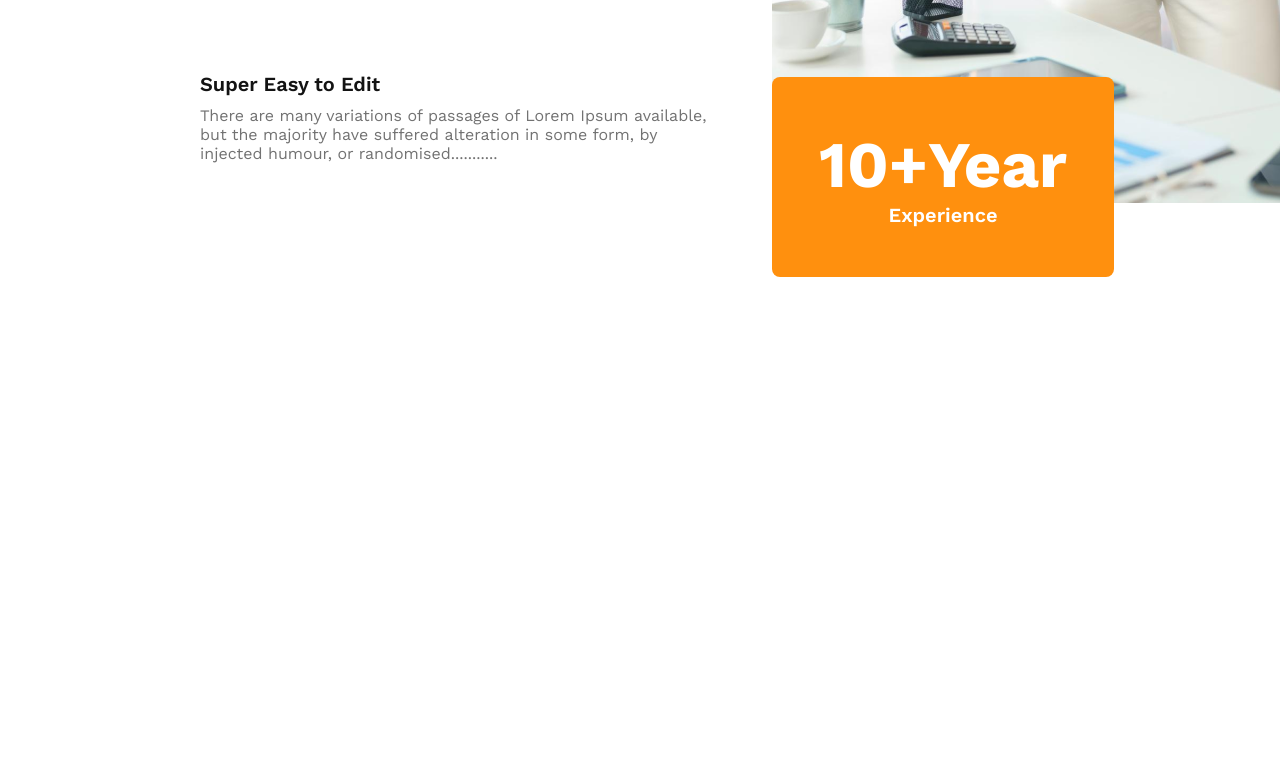
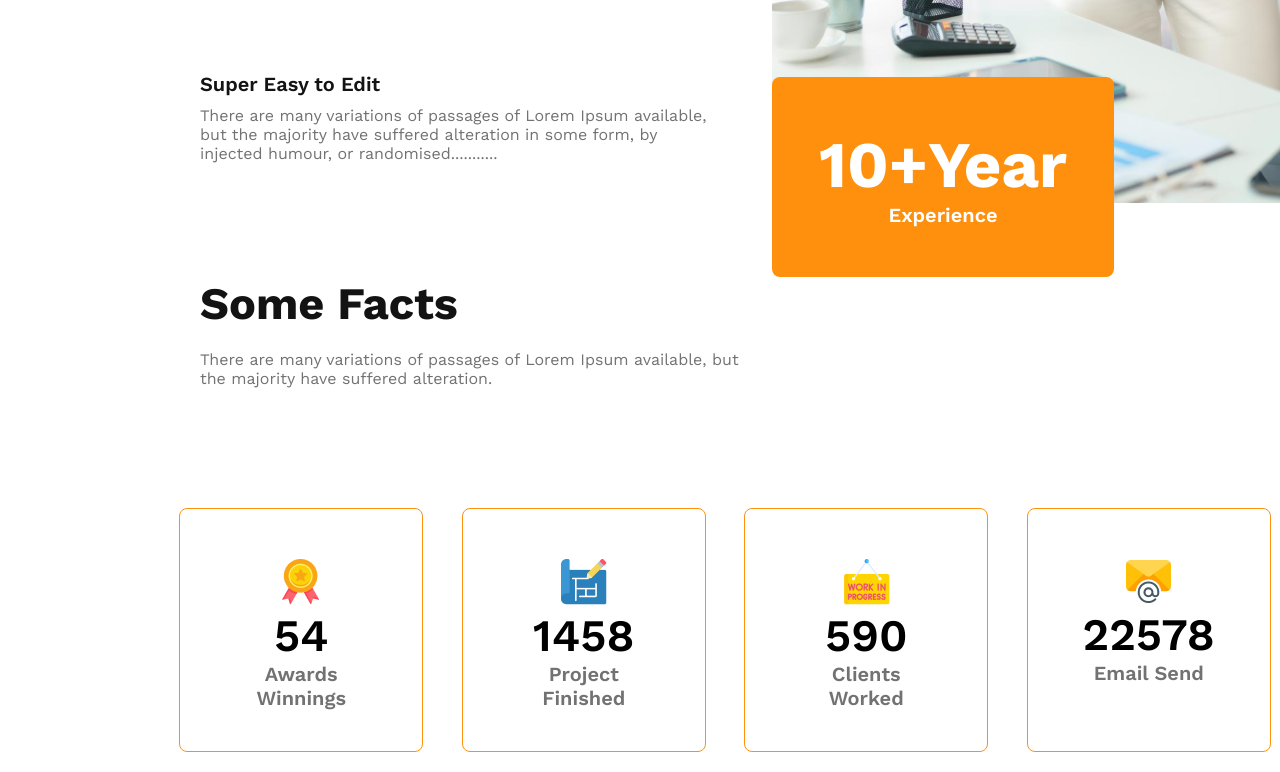
Before and after one commit to amal980/g3-responsive-website, a plain HTML site: page index.html in a window 1280 px wide. Shown: the part 2829-3601 px from the top of the page. Before the commit the page ends 3106 px from the top, so only its background shows below. Drawn offline with nearby package versions, Linux system fonts and the light colour scheme.

Commit message:
added product section

```diff
--- a/index.html
+++ b/index.html
@@ -89,6 +89,45 @@
 
             </div>
         </section>
+        <section>
+            <div class="facts">
+                <h3 class="fact-title">Some Facts</h3>
+                <p class="fact-description">There are many variations of passages of Lorem
+                   Ipsum available, but the majority have suffered alteration.</p>
+            </div>
+        </section>
+        <section>
+            <div class="product">
+                <div class="product-quantity">
+                    <div class="quantity">
+                        <img src="images/icons/ribon.png" alt="">
+                    <h3>54</h3>
+                    <p>Awards Winnings</p>
+                    </div>
+                </div>
+                <div class="product-quantity">
+                   <div class="quantity">
+                    <img src="images/icons/projects.png" alt="">
+                    <h3>1458</h3>
+                    <p>Project Finished</p>
+                   </div>
+                </div>
+                <div class="product-quantity">
+                   <div class="quantity">
+                    <img src="images/icons/customers.png" alt="">
+                    <h3>590</h3>
+                    <p>Clients Worked</p>
+                   </div>
+                </div>
+                <div class="product-quantity">
+                   <div class="quantity">
+                    <img src="images/icons/email.png" alt="">
+                    <h3>22578</h3>
+                    <p>Email Send</p>
+                   </div>
+                </div>
+            </div>
+        </section>
 
     </main>
     <footer>
--- a/styles/architect.css
+++ b/styles/architect.css
@@ -181,6 +181,52 @@ li a{
     font-weight: 700;
 
 }
+.facts{
+    margin-left: 200px;
+}
+.fact-title{
+    font-size: 45px;
+    font-weight: 700;
+    color: #131313;
+    margin-bottom: 20px;
+}
+.fact-description{
+    font-size: 16px;
+    font-weight: 400;
+    color: #727272;
+    width: 540px;
+}
+.product{
+    display: flex;
+    justify-content: space-around;
+    align-items: center;
+    margin-left: 150px;
+    margin-top: 100px;
+}
+.product-quantity{
+    width: 242px;
+    height: 242px;
+    border-radius: 8px;
+    border: 1px solid #FF900E;
+    align-items: center;
+    margin: 20px 0px 20px 20px
+}
+.quantity{
+    align-items: center;
+    text-align: center;
+    margin:50px;
+}
+.quantity h3{
+    font-size: 45px;
+    font-weight: 600;
+
+}
+.quantity p{
+    font-size: 20px;
+    font-weight: 600;
+    color: #727272;
+}
+
 
 /* Extra small devices (phones, less than 768px) */
 @media screen and (max-width:768px){
```
